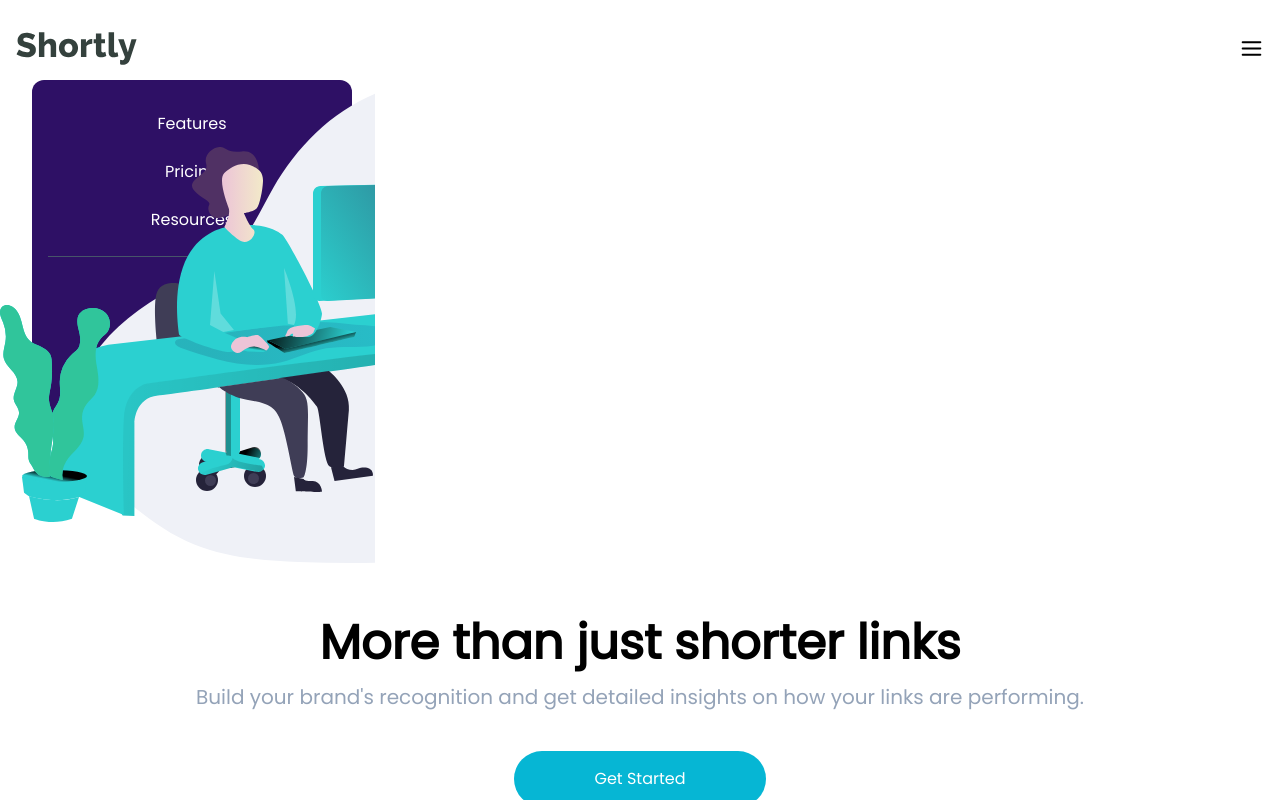
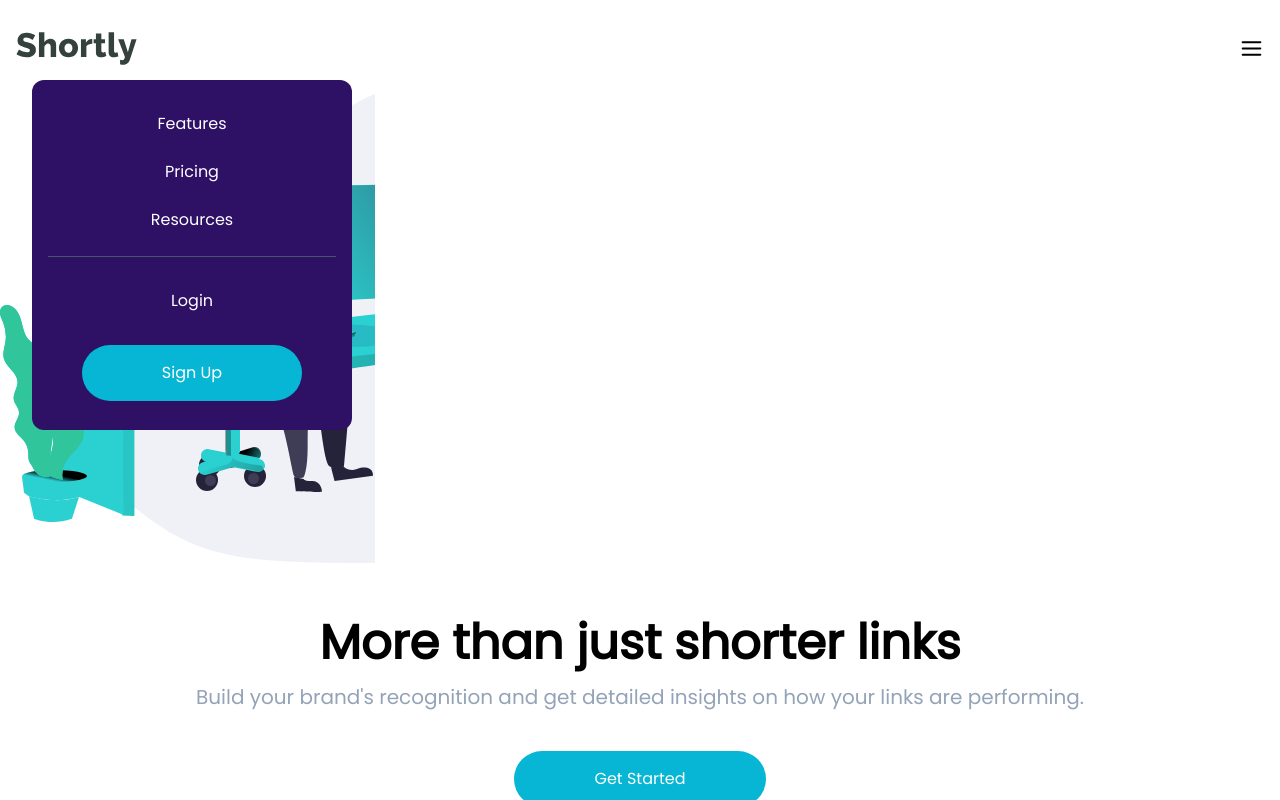
Before and after one commit to JulianOviedo/url-shortly, a React (Vite) app: page / in a window 1280 px wide. Both pictures are taken after a click on the button 1251 px from the left and 48 px from the top of the page. Shown: the top 800 px of the page. Built offline with nearby package versions, Linux system fonts and the light colour scheme.

Commit message:
fix superpotition issue

```diff
--- a/src/App.tsx
+++ b/src/App.tsx
@@ -55,7 +55,7 @@ function App () {
 
       <main className='relative z-20'>
 
-        <figure>
+        <figure className='relative -z-10'>
           <IlustrationWorking />
         </figure>
 
--- a/src/components/BurgerMenu.tsx
+++ b/src/components/BurgerMenu.tsx
@@ -15,7 +15,7 @@ export const BurgerMenu = () => {
         <BurgerMenuIcon />
       </button>
       <div
-        className={`absolute w-80 ml-8 h-[350px] top-0 left-0 bg-violet-950 rounded-xl mt-20 text-center text-white flex flex-col items-center transition-opacity duration-700 ${
+        className={`absolute z-50 w-80 ml-8 h-[350px] top-0 left-0 bg-violet-950 rounded-xl mt-20 text-center text-white flex flex-col items-center transition-opacity duration-700 ${
             isOpen ? 'opacity-100' : 'opacity-0'
           }`}
       >
```
